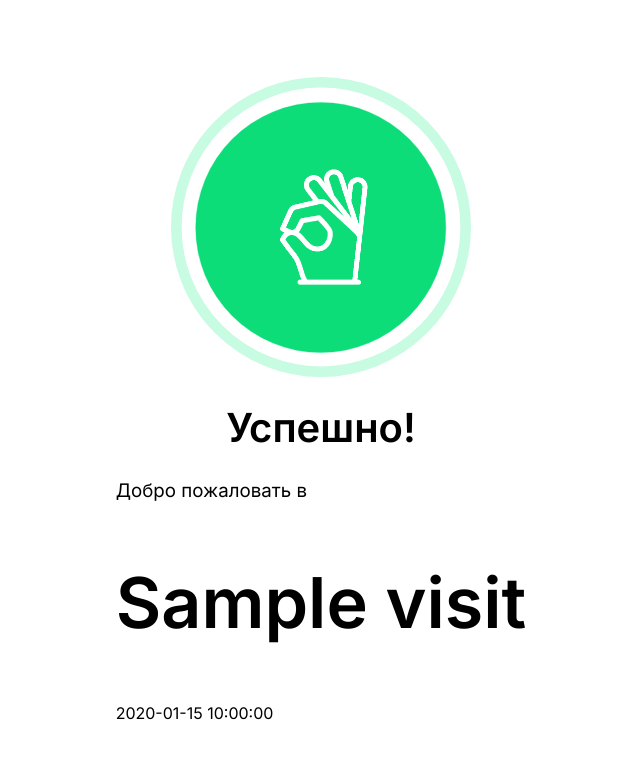
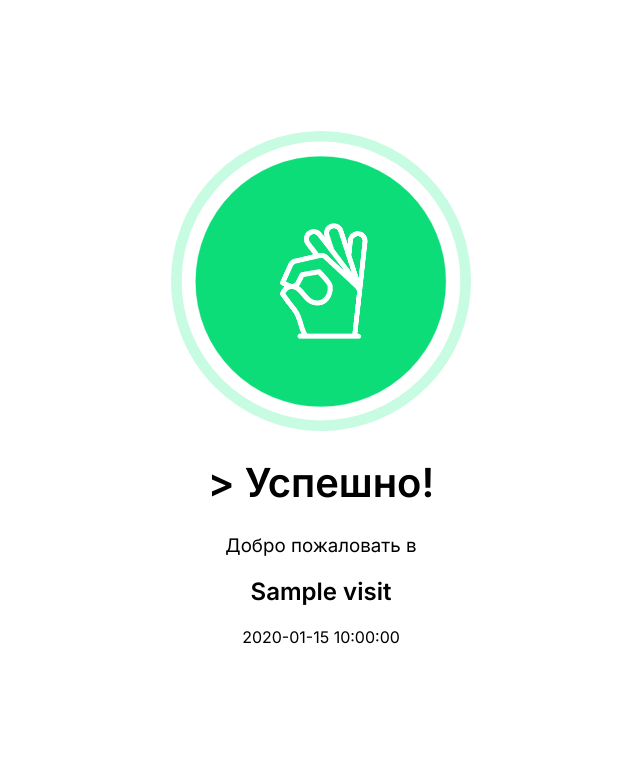
Before and after one commit to SamandarNarkhojayev/tapgoQR, a Flask app: page /good_client/1 in a window 1280 px wide. Shown: the top 759 px of the page, without its empty margins (319-959 px from the left). Run offline with Flask 3, Linux system fonts and the light colour scheme; a database or web service that is not in the repository returns one stand-in record (values such as "Sample title"); parts of the project's set-up code (start-up, migrations or seed data) failed here and were passed over; some libraries are stand-ins or nearby versions.

Commit message:
version 1.0.2

```diff
--- a/static/styles.css
+++ b/static/styles.css
@@ -143,5 +143,8 @@ p{
 .organization-name{
     text-align: center;
     font-weight: 600;
-    font-size: clamp(30px, 5.5vw, 70px);
+    /* font-size: clamp(30px, 3.5vw, 70px); */
 }
+.other-text{
+    text-align: center;
+}
--- a/templates/good_client.html
+++ b/templates/good_client.html
@@ -23,14 +23,16 @@
         </div>
 
                 <div>
-                    <h1> Успешно!</h1>
-                    <h3>
+                    <h1 class="other-text">> Успешно!</h1>
+                    <h3 class="other-text">
                         Добро пожаловать в
                     </h3>
                     <h2 class="organization-name">
                         {{ organization_name }}
                     </h2>
+                    <h4 class="other-text">
                         {{ visit_time }}
+                    </h4>
                 </div>
 
 
@@ -41,8 +43,5 @@
 
 
 
-
-
-
 </body>
 </html>
```
Also changed, not shown: templates/select_organization.html (+22 -20 lines).
